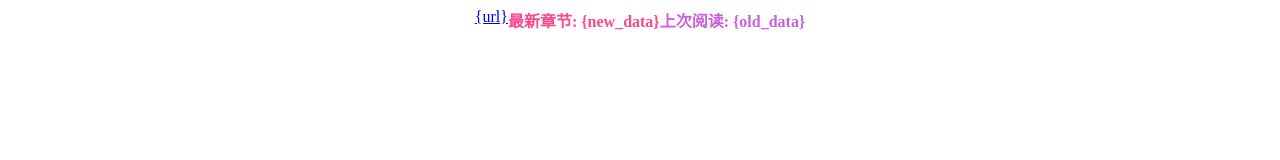
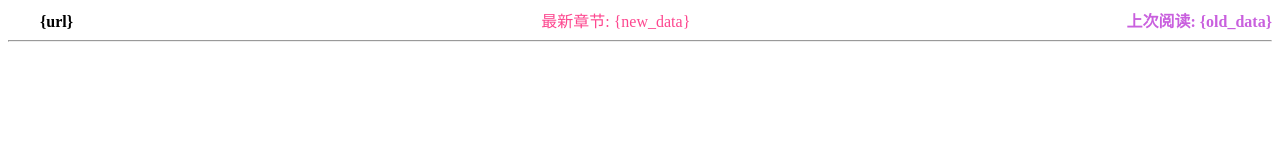
Before and after one commit to Amd794/Checkupdate, a plain HTML site: page template.html in a window 1280 px wide. Drawn offline with Linux system fonts and the light colour scheme.

Commit message:
更新template

```diff
--- a/template.html
+++ b/template.html
@@ -5,10 +5,11 @@
   <title>漫画更新通知</title>
 </head>
 <body>
-<div style="display: flex;align-content: center;justify-content: center">
-  <a href="{url}" id="cpdd">{url}</a><br>
-  <strong style="color: #fd478f">最新章节: {new_data}</strong><br>
-  <strong style="color: #c960de">上次阅读: {old_data}</strong><br>
+<div style="display: flex;align-content: center;justify-content: space-between">
+  <strong>　　{url}　　</strong>
+  <a style="color: #fd478f">最新章节: {new_data}</a>
+  <strong style="color: #c960de">上次阅读: {old_data}</strong>
 </div>
+<hr>
 </body>
 </html>
```
Also changed, not shown: 1 other file.
